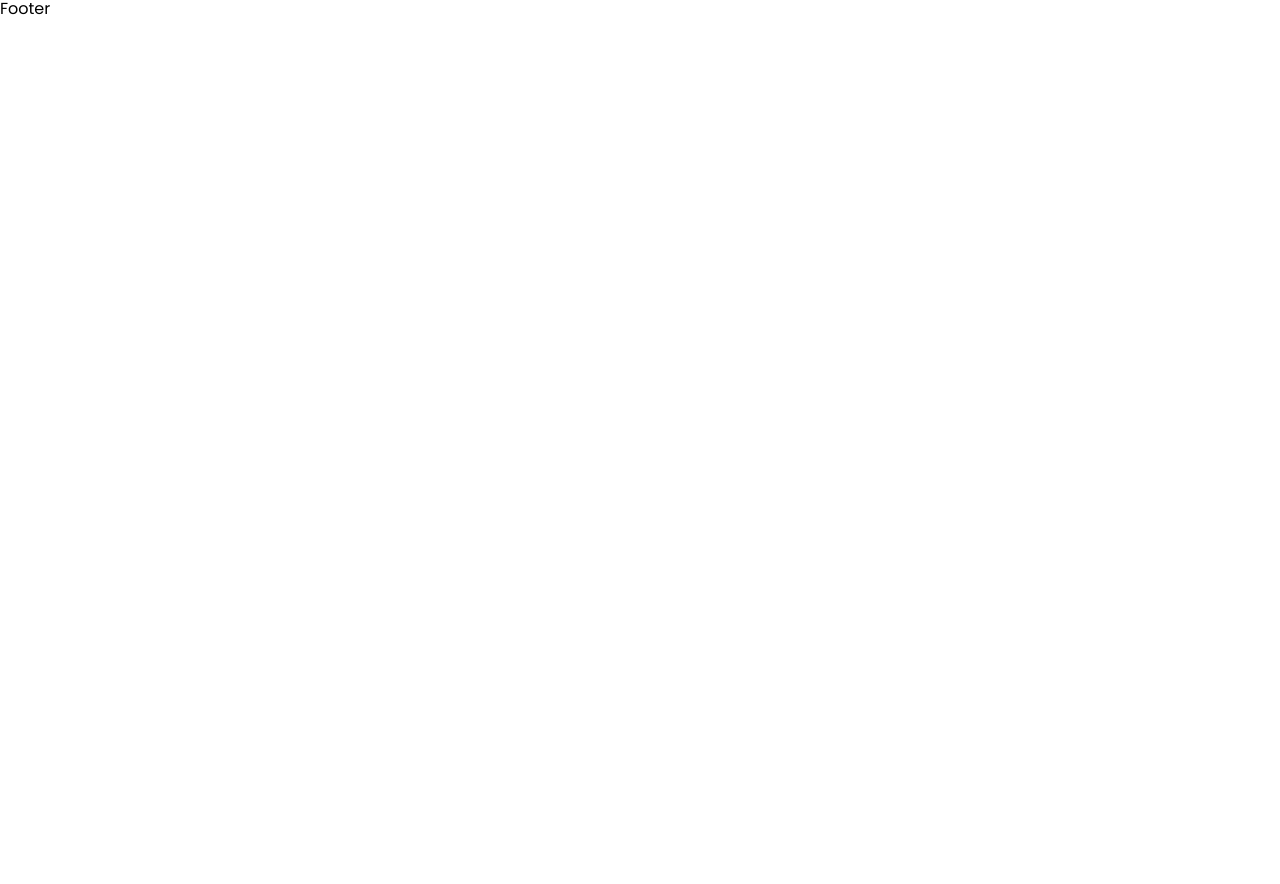
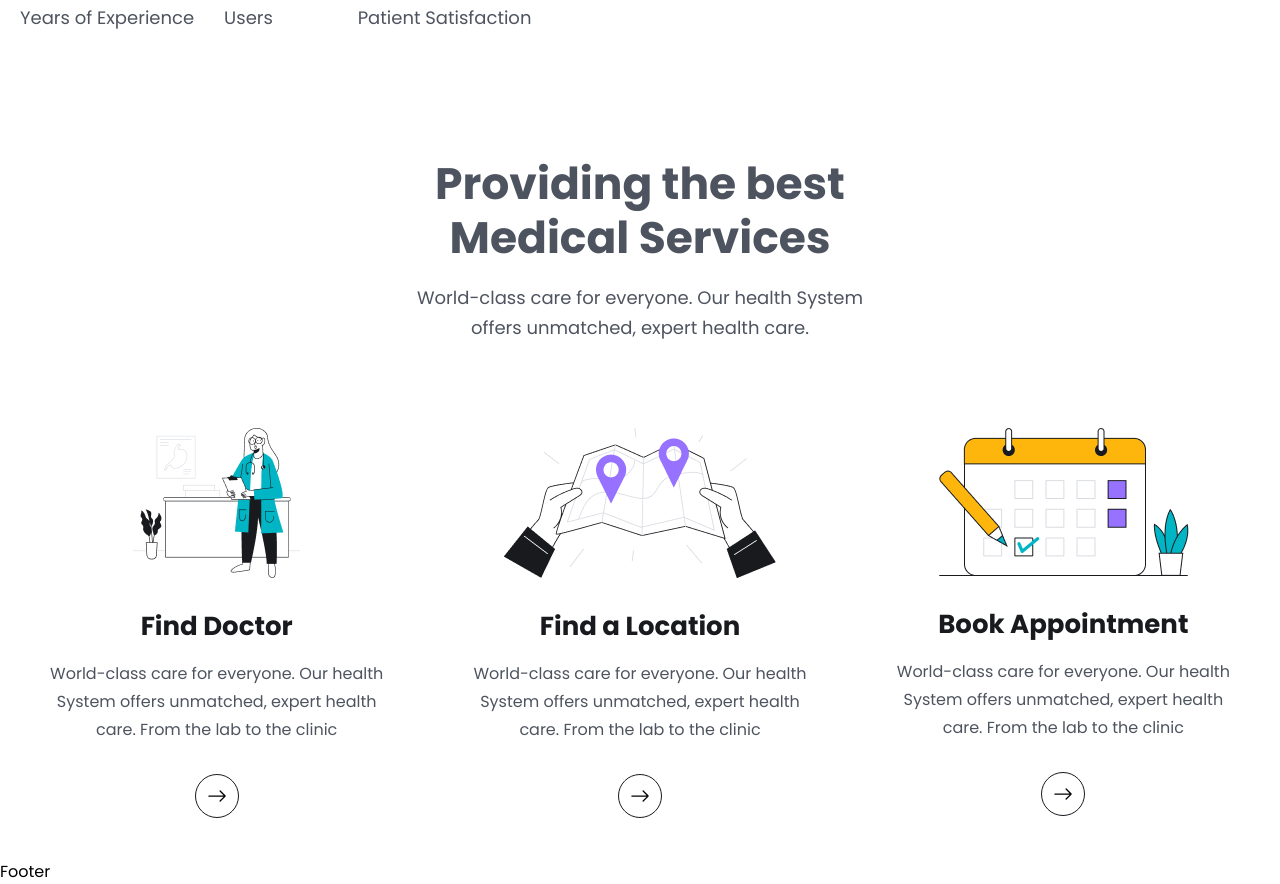
Before and after one commit to pavan77749/MedInquire-Project, a React (Vite) app in the folder frontend/: page / in a window 1280 px wide. Shown: the part 695-1579 px from the top of the page. Before the commit the page ends 800 px from the top, so only its background shows below. Built offline with nearby package versions, Linux system fonts and the light colour scheme.

Commit message:
updated the hero section and added the section of providing the services

```diff
--- a/frontend/src/App.css
+++ b/frontend/src/App.css
@@ -16,6 +16,7 @@ body {
   position: sticky;
   top: 0;
   left: 0;
+  background: white;
   z-index: 99999;
   box-shadow: 3px 3px -8px 3px #ddd;
 }
--- a/frontend/src/components/Header/Header.jsx
+++ b/frontend/src/components/Header/Header.jsx
@@ -31,7 +31,7 @@ const Header = () => {
 
   const handleStickyHeader = () =>{
     window.addEventListener('scroll',()=>{
-      if(document.body.scrollTop > 80 ||document.body.scrollTop > 80  ){
+      if(document.body.scrollTop > 80 ||document.documentElement.scrollTop > 80  ){
         headerRef.current.classList.add('sticky_header')
       }
       else{
--- a/frontend/src/index.css
+++ b/frontend/src/index.css
@@ -4,7 +4,7 @@
 
 @layer components{
     .container{
-        @apply max-w-full w-[1440px] px-10 py-3 mx-auto
+        @apply max-w-full w-[1440px] px-5 py-3 mx-auto
     }
     .btn{
         @apply bg-[#2fb71c] py-[15px] px-[35px] rounded-[50px] text-white font-[600] mt-[38px]
--- a/frontend/src/pages/Home.jsx
+++ b/frontend/src/pages/Home.jsx
@@ -1,11 +1,16 @@
 import hero from "../assets/images/hero.png"
+import icon01 from '../assets/images/icon01.png'
+import icon02 from '../assets/images/icon02.png'
+import icon03 from '../assets/images/icon03.png'
+import { Link } from "react-router-dom"
+import {BsArrowRight} from 'react-icons/bs'
 
 const Home = () => {
   return <>
   {/* hero section */}
-  <section className='hero_section pt-[60px] 2xl:h-[800px]'>
+  <section className=' pt-[60px] 2xl:h-[800px]'>
     <div className="container">
-      <div className="flex flex-col lg:flex-row gap-[90px] items-center justify-between">
+      <div className="flex flex-col lg:flex-row items-center justify-between">
 
         {/* hero content */}
         <div>
@@ -21,17 +26,17 @@ const Home = () => {
           {/* hero -content */}
           <div className="mt-[30px] lg:mt-[70px] flex flex-col lg:flex-row lg:items-center gap-5 lg:gap-[30px]">
             <div>
-              <h2 className="text-[36px] leading-[56] lg:text-[44px] lg:leading-[54px] font-[700] text-headingColor">30+</h2>
+              <h2 className="text-[36px]  lg:text-[44px] lg:leading-[54px] font-[700] text-headingColor">30+</h2>
               <span className="w-[100px] h-2 bg-[#47c536] rounded-full block mt-[-14px]"></span>
               <p className="text_para">Years of Experience</p>
             </div>
             <div>
-              <h2 className="text-[36px] leading-[56] lg:text-[44px] lg:leading-[54px] font-[700] text-headingColor">10K+</h2>
+              <h2 className="text-[36px]  lg:text-[44px] lg:leading-[54px] font-[700] text-headingColor">10K+</h2>
               <span className="w-[100px] h-2 bg-[#47c536] rounded-full block mt-[-14px]"></span>
               <p className="text_para">Users</p>
             </div>
             <div>
-              <h2 className="text-[36px] leading-[56] lg:text-[44px] lg:leading-[54px] font-[700] text-headingColor">100%
+              <h2 className="text-[36px]  lg:text-[44px] lg:leading-[54px] font-[700] text-headingColor">100%
               </h2>
               <span className="w-[100px] h-2 bg-[#47c536] rounded-full block mt-[-14px]"></span>
               <p className="text_para">Patient Satisfaction</p>
@@ -52,7 +57,56 @@ const Home = () => {
 
     </div>
   </section>
+{/* hero section ends */}
 
+  <section>
+    <div className="container">
+      <div className="lg:w-[470px] mx-auto">
+        <h2 className="heading text-center">
+          Providing the best Medical Services
+        </h2>
+        <p className="text_para text-center" >
+          World-class care for everyone. Our health System offers unmatched,
+          expert health care.
+        </p>
+      </div>
+      <div className="grid grid-cols-1 md:grid-cols-2 lg:grid-cols-3 gap-5 lg:gap-[30px] mt-[30px] lg:mt-[55px]">
+      <div className="py-[30px] px-5">
+        <div className="flex items-center justify-center"><img src={icon01} alt="" /></div>
+      <div className="mt-[30px]">
+        <h2 className="text-[26px] leading-9 text-headingColor font-[700] text-center">Find Doctor</h2>
+        <p className="text-[16px] leading-7 text-textColor font-[400] mt-4 text-center"> World-class care for everyone. Our health System offers unmatched, expert health care. From the lab to the clinic </p>
+        <Link to='/doctors ' className='w-[44px] h-[44px] rounded-full border border-solid border-[#181A1e] mt-[30px] mx-auto flex items-center justify-center group hover:bg-[#47c536] hover:border-none'>
+          <BsArrowRight className="group-hover:text-white w-6 h-5"/>
+
+        </Link>
+      </div>
+      </div>
+      <div className="py-[30px] px-5">
+        <div className="flex items-center justify-center"><img src={icon02} alt="" /></div>
+      <div className="mt-[30px]">
+        <h2 className="text-[26px] leading-9 text-headingColor font-[700] text-center">Find a Location</h2>
+        <p className="text-[16px] leading-7 text-textColor font-[400] mt-4 text-center"> World-class care for everyone. Our health System offers unmatched, expert health care. From the lab to the clinic </p>
+        <Link to='/doctors ' className='w-[44px] h-[44px] rounded-full border border-solid border-[#181A1e] mt-[30px] mx-auto flex items-center justify-center group hover:bg-[#47c536] hover:border-none'>
+          <BsArrowRight className="group-hover:text-white w-6 h-5"/>
+
+        </Link>
+      </div>
+      </div>
+      <div className="py-[30px] px-5">
+        <div className="flex items-center justify-center"><img src={icon03} alt="" /></div>
+      <div className="mt-[30px]">
+        <h2 className="text-[26px] leading-9 text-headingColor font-[700] text-center">Book  Appointment</h2>
+        <p className="text-[16px] leading-7 text-textColor font-[400] mt-4 text-center"> World-class care for everyone. Our health System offers unmatched, expert health care. From the lab to the clinic </p>
+        <Link to='/doctors ' className='w-[44px] h-[44px] rounded-full border border-solid border-[#181A1e] mt-[30px] mx-auto flex items-center justify-center group hover:bg-[#47c536] hover:border-none'>
+          <BsArrowRight className="group-hover:text-white w-6 h-5"/>
+
+        </Link>
+      </div>
+      </div>
+      </div>
+    </div>
+  </section>
   </>
 
 }
```
